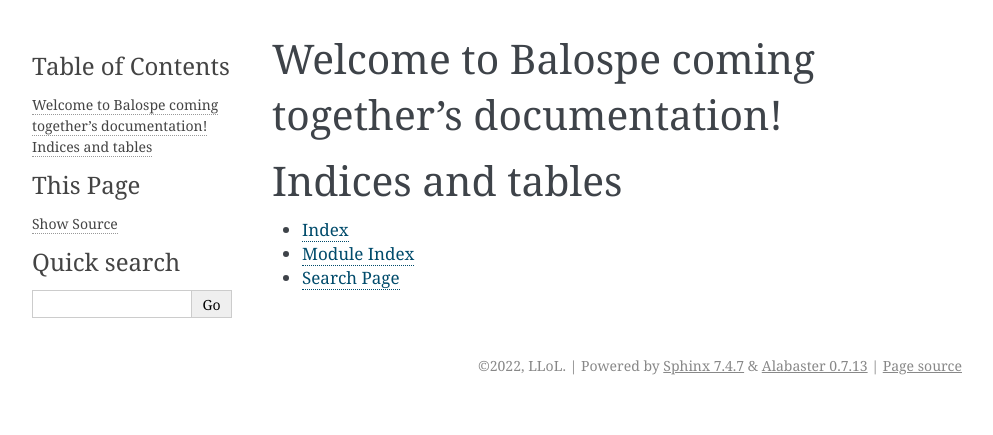
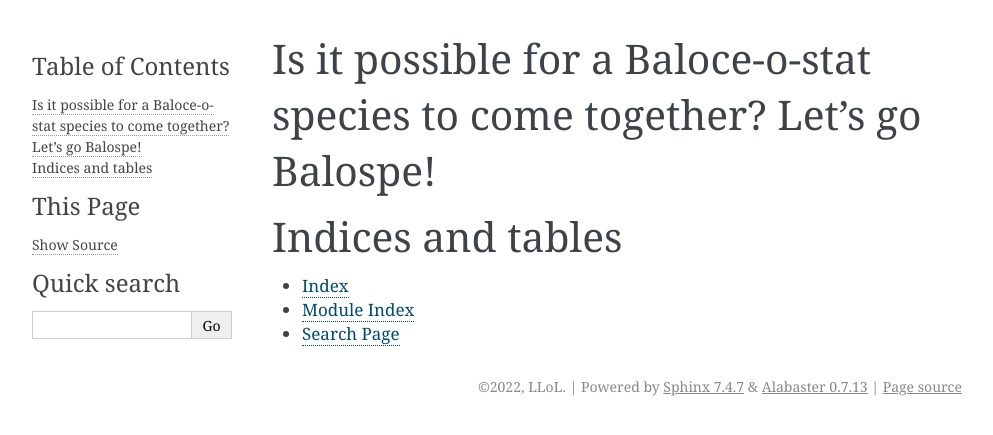
Before and after one commit to balosp/balospe-com, a Sphinx documentation site: the page built from source/index.rst, in a window 1280 px wide. Shown: the top 435 px of the page, without its empty margins (148-1141 px from the left). Built offline with Sphinx 7.4.7, drawn with Linux system fonts in a browser that asks for light colours.

```diff
--- a/source/conf.py
+++ b/source/conf.py
@@ -6,10 +6,10 @@
 # -- Project information -----------------------------------------------------
 # https://www.sphinx-doc.org/en/master/usage/configuration.html#project-information
 
-project = 'Balospe coming together'
+project = 'Balospe'
 copyright = '2022, LLoL'
-author = 'LLoL'
-release = 'OOr0p1'
+author = 'Laurence Loewe of Laodicea'
+release = 'OOr0p2'
 
 # -- General configuration ---------------------------------------------------
 # https://www.sphinx-doc.org/en/master/usage/configuration.html#general-configuration
--- a/source/index.rst
+++ b/source/index.rst
@@ -3,8 +3,8 @@
    You can adapt this file completely to your liking, but it should at least
    contain the root `toctree` directive.
 
-Welcome to Balospe coming together's documentation!
-===================================================
+Is it possible for a Baloce-o-stat species to come together? Let's go Balospe!
+===============================================================================
 
 .. toctree::
    :maxdepth: 2
```
